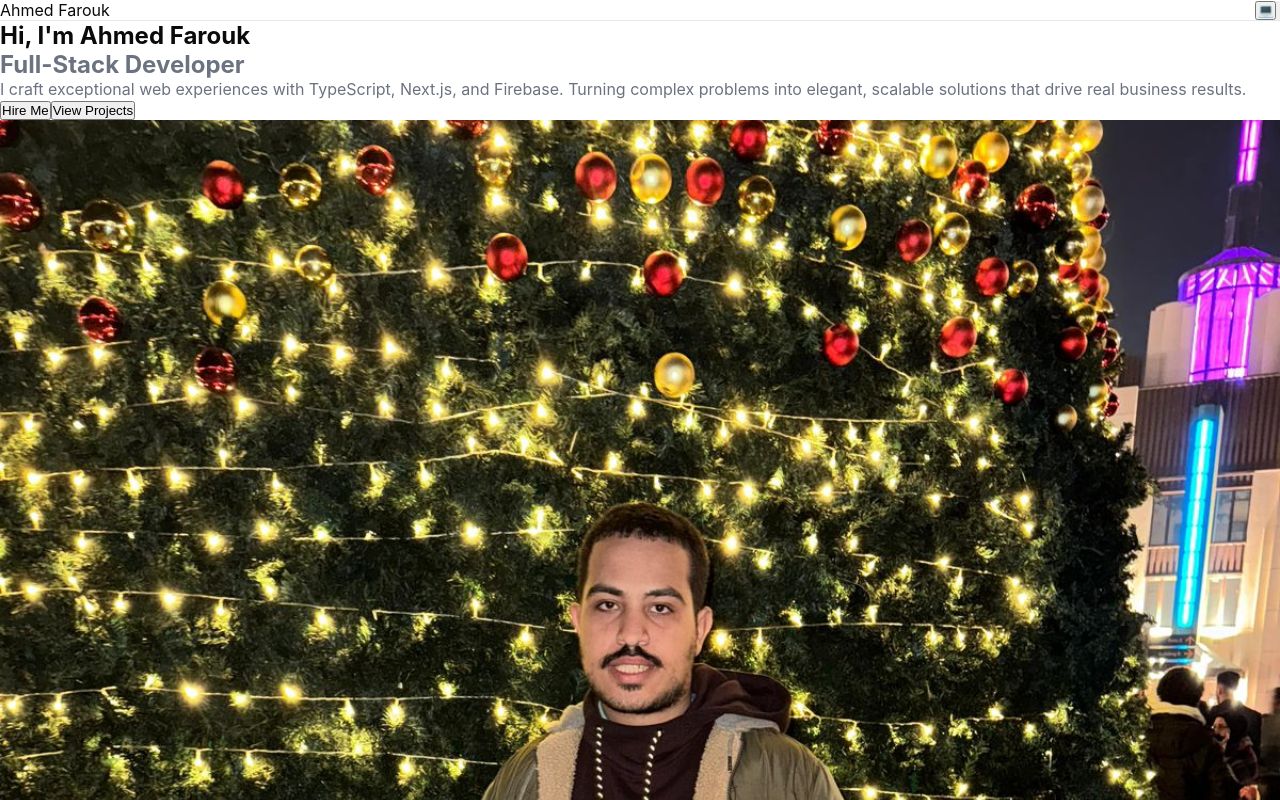
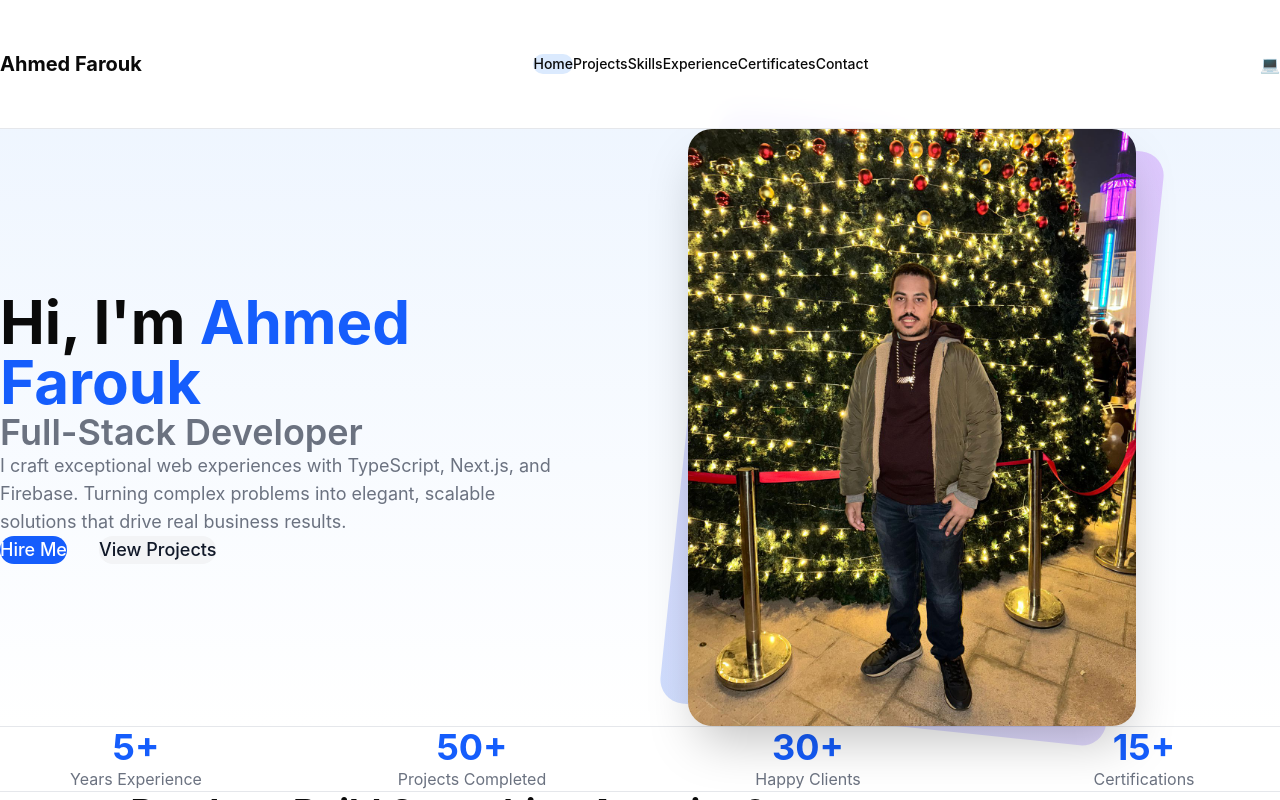
Before and after one commit to ahmefarouk1234d/portfolio, a Next.js app: page / in a window 1280 px wide. Shown: the top 800 px of the page. Built offline with nearby package versions, Linux system fonts and the light colour scheme.

Commit message:
Fix styling issues - Migrate to Tailwind CSS v4 configuration
Co-authored-by: ahmefarouk1234d <219356732+ahmefarouk1234d@users.noreply.github.com>

```diff
--- a/src/app/globals.css
+++ b/src/app/globals.css
@@ -1,6 +1,33 @@
-@tailwind base;
-@tailwind components;
-@tailwind utilities;
+@import "tailwindcss";
+
+@theme {
+  /* Colors */
+  --color-background: #ffffff;
+  --color-foreground: #0a0a0a;
+  --color-card: #f9fafb;
+  --color-card-hover: #f3f4f6;
+  --color-border: #e5e7eb;
+  --color-muted: #6b7280;
+  --color-accent: #3b82f6;
+  --color-accent-hover: #2563eb;
+
+  /* Spacing - 8pt grid */
+  --spacing-1: 0.5rem; /* 8px */
+  --spacing-2: 1rem; /* 16px */
+  --spacing-3: 1.5rem; /* 24px */
+  --spacing-4: 2rem; /* 32px */
+  --spacing-5: 2.5rem; /* 40px */
+  --spacing-6: 3rem; /* 48px */
+  --spacing-8: 4rem; /* 64px */
+  --spacing-10: 5rem; /* 80px */
+  --spacing-12: 6rem; /* 96px */
+  --spacing-16: 8rem; /* 128px */
+
+  /* Border Radius */
+  --radius-lg: 1rem; /* 16px */
+  --radius-xl: 1.25rem; /* 20px */
+  --radius-2xl: 1.5rem; /* 24px */
+}
 
 :root {
   --background: #ffffff;
--- a/tailwind.config.ts
+++ /dev/null
@@ -1,39 +0,0 @@
-import type { Config } from "tailwindcss";
-
-const config: Config = {
-  content: [
-    "./src/pages/**/*.{js,ts,jsx,tsx,mdx}",
-    "./src/components/**/*.{js,ts,jsx,tsx,mdx}",
-    "./src/app/**/*.{js,ts,jsx,tsx,mdx}",
-  ],
-  darkMode: "class",
-  theme: {
-    extend: {
-      colors: {
-        background: "var(--background)",
-        foreground: "var(--foreground)",
-      },
-      spacing: {
-        // 8pt scale
-        0: "0",
-        1: "0.5rem", // 8px
-        2: "1rem", // 16px
-        3: "1.5rem", // 24px
-        4: "2rem", // 32px
-        5: "2.5rem", // 40px
-        6: "3rem", // 48px
-        8: "4rem", // 64px
-        10: "5rem", // 80px
-        12: "6rem", // 96px
-        16: "8rem", // 128px
-      },
-      borderRadius: {
-        lg: "1rem", // 16px
-        xl: "1.25rem", // 20px
-        "2xl": "1.5rem", // 24px
-      },
-    },
-  },
-  plugins: [],
-};
-export default config;
```
Also changed, not shown: 1 other file (tests, documents, lock files or other folders).
